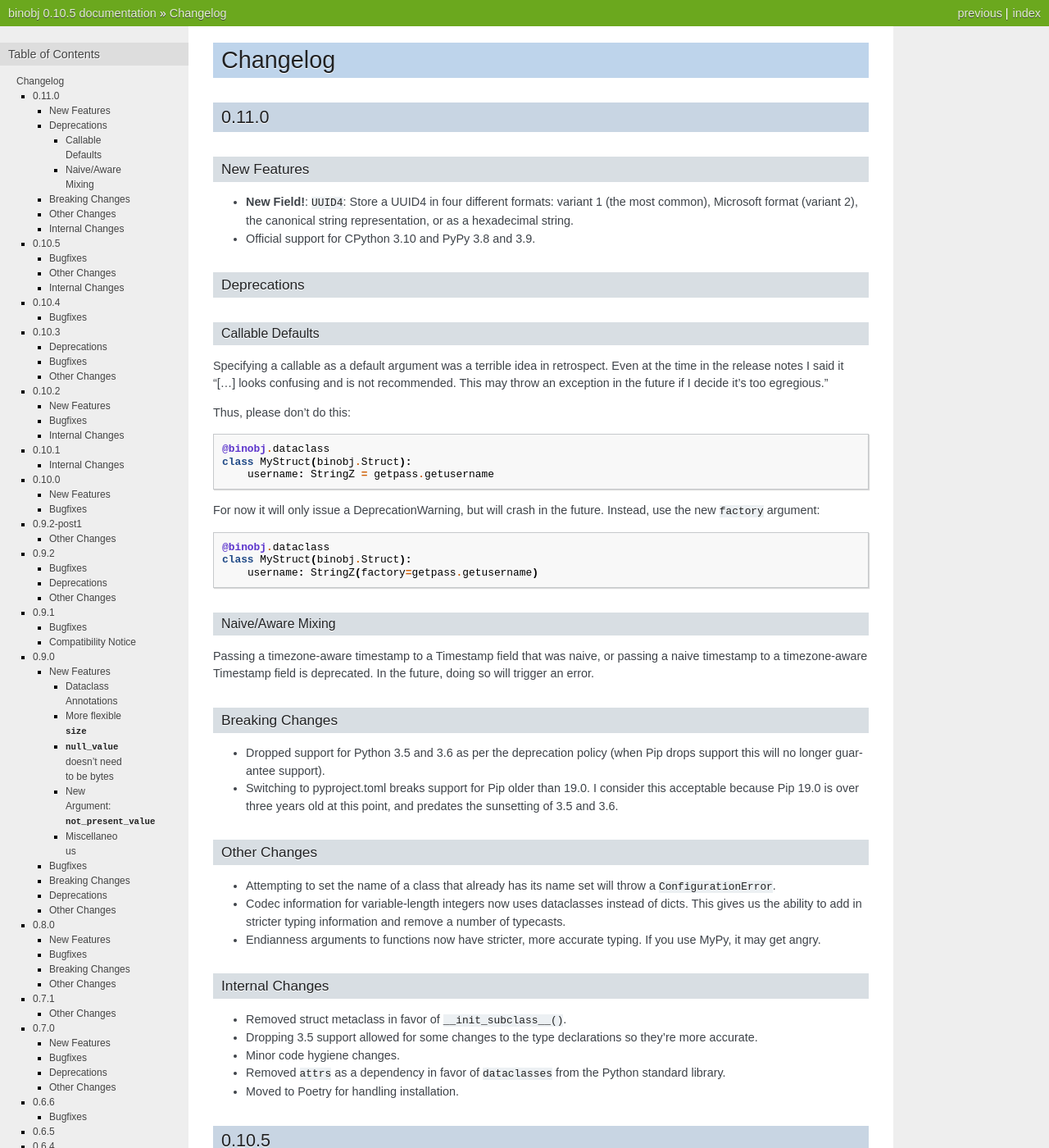
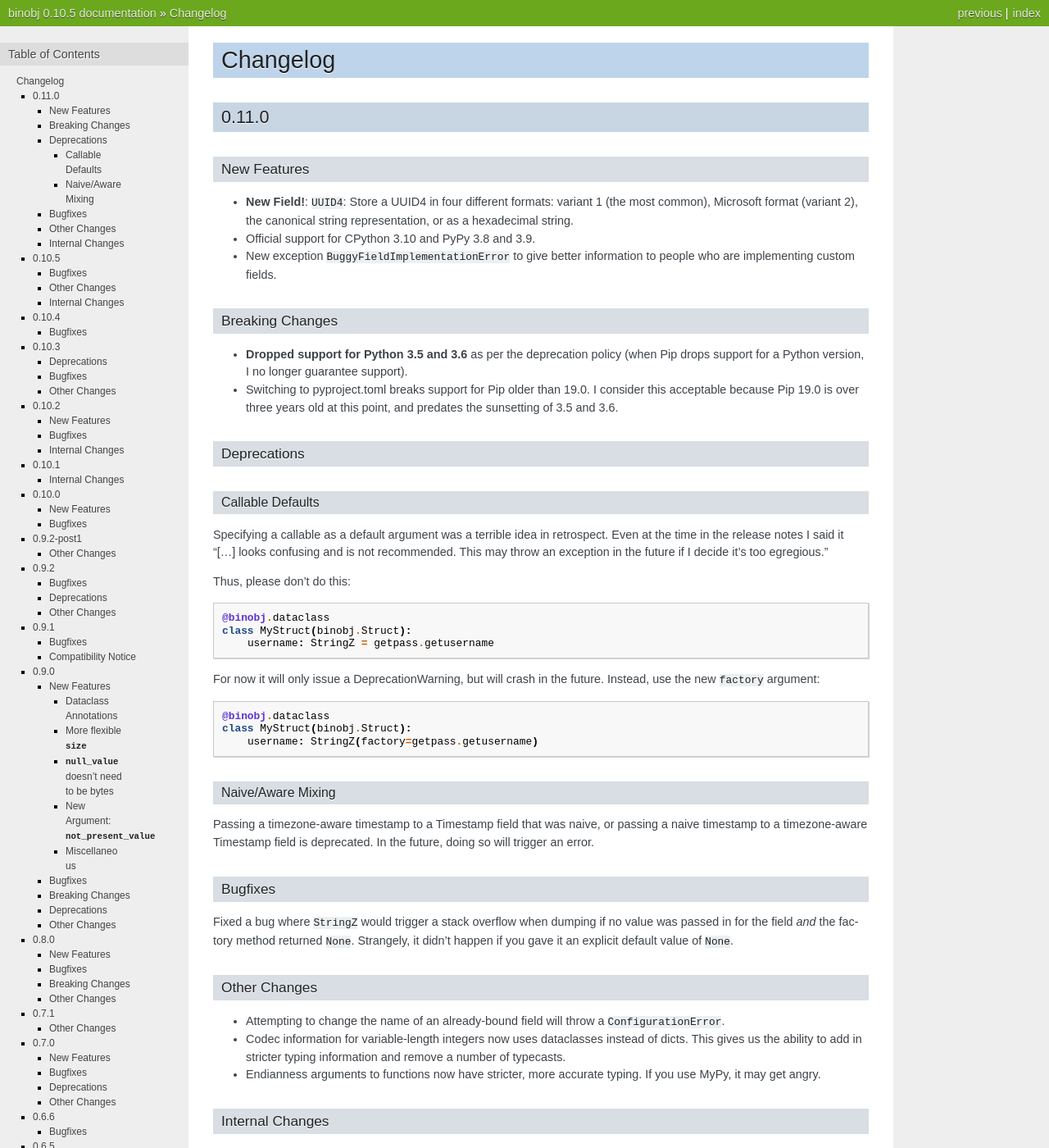
Before and after one commit to dargueta/binobj, a Sphinx documentation site: the page built from docs/source/CHANGELOG.rst, in a window 1280 px wide and 1400 px high. Shown: the whole window at 82% size. Built offline with Sphinx 7.4.7, drawn with Linux system fonts in a browser that asks for light colours.

Commit message:
Update changelog

```diff
--- a/docs/source/CHANGELOG.rst
+++ b/docs/source/CHANGELOG.rst
@@ -11,6 +11,17 @@
   most common), Microsoft format (variant 2), the canonical string representation, or as
   a hexadecimal string.
 * Official support for CPython 3.10 and PyPy 3.8 and 3.9.
+* New exception ``BuggyFieldImplementationError`` to give better information to people
+  who are implementing custom fields.
+
+Breaking Changes
+~~~~~~~~~~~~~~~~
+
+* **Dropped support for Python 3.5 and 3.6** as per the deprecation policy (when Pip
+  drops support for a Python version, I no longer guarantee support).
+* Switching to pyproject.toml breaks support for Pip older than 19.0. I consider this
+  acceptable because Pip 19.0 is over three years old at this point, and predates the
+  sunsetting of 3.5 and 3.6.
 
 Deprecations
 ~~~~~~~~~~~~
@@ -46,19 +57,17 @@
 passing a naive timestamp to a timezone-aware Timestamp field is deprecated.
 In the future, doing so will trigger an error.
 
-Breaking Changes
-~~~~~~~~~~~~~~~~
+Bugfixes
+~~~~~~~~
 
-* Dropped support for Python 3.5 and 3.6 as per the deprecation policy (when Pip drops
-  support this will no longer guarantee support).
-* Switching to pyproject.toml breaks support for Pip older than 19.0. I consider this
-  acceptable because Pip 19.0 is over three years old at this point, and predates the
-  sunsetting of 3.5 and 3.6.
+Fixed a bug where ``StringZ`` would trigger a stack overflow when dumping if no value
+was passed in for the field *and* the factory method returned ``None``. Strangely, it
+didn't happen if you gave it an explicit default value of ``None``.
 
 Other Changes
 ~~~~~~~~~~~~~
 
-* Attempting to set the name of a class that already has its name set will throw a
+* Attempting to change the name of an already-bound field will throw a
   ``ConfigurationError``.
 * Codec information for variable-length integers now uses dataclasses instead of dicts.
   This gives us the ability to add in stricter typing information and remove a number of
```
